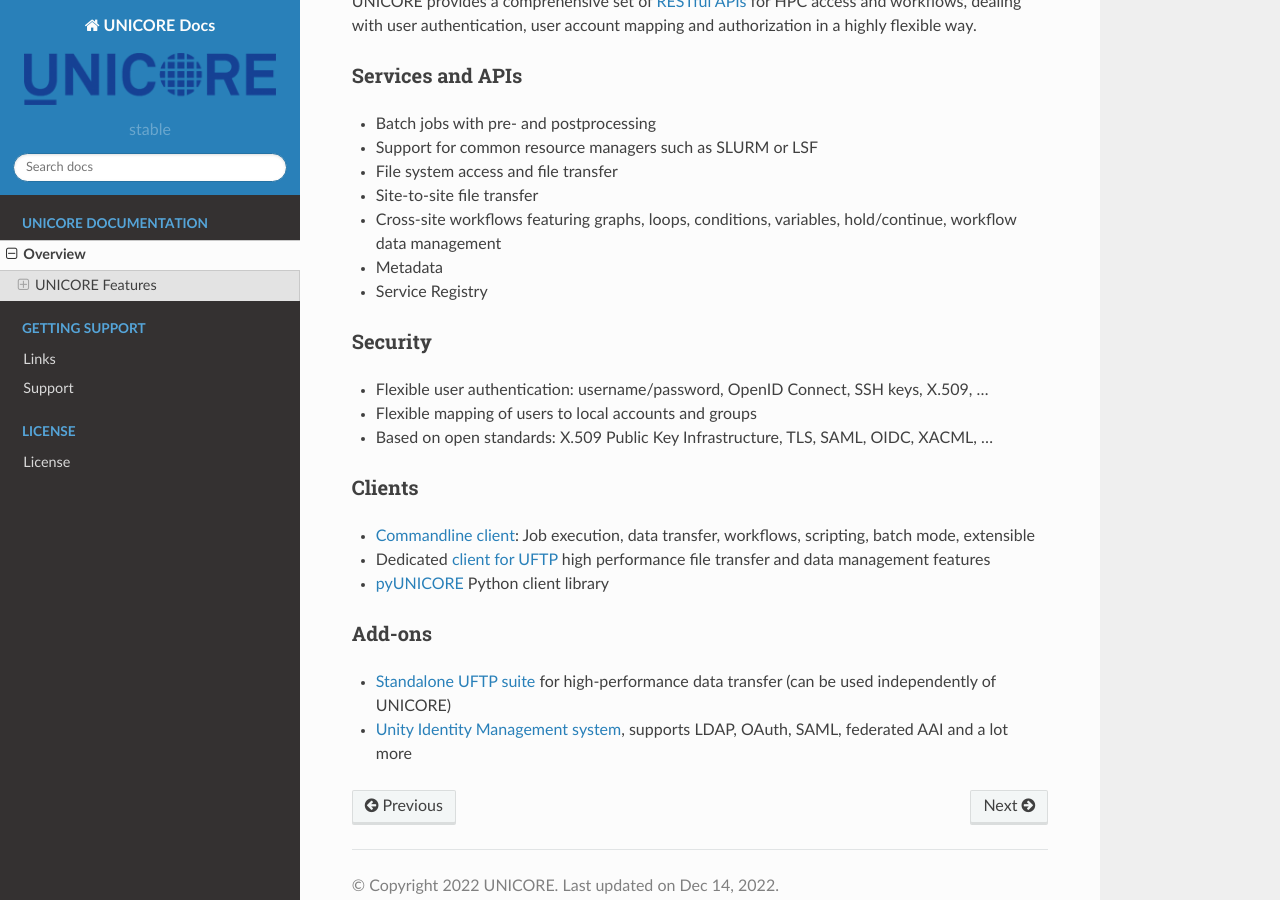
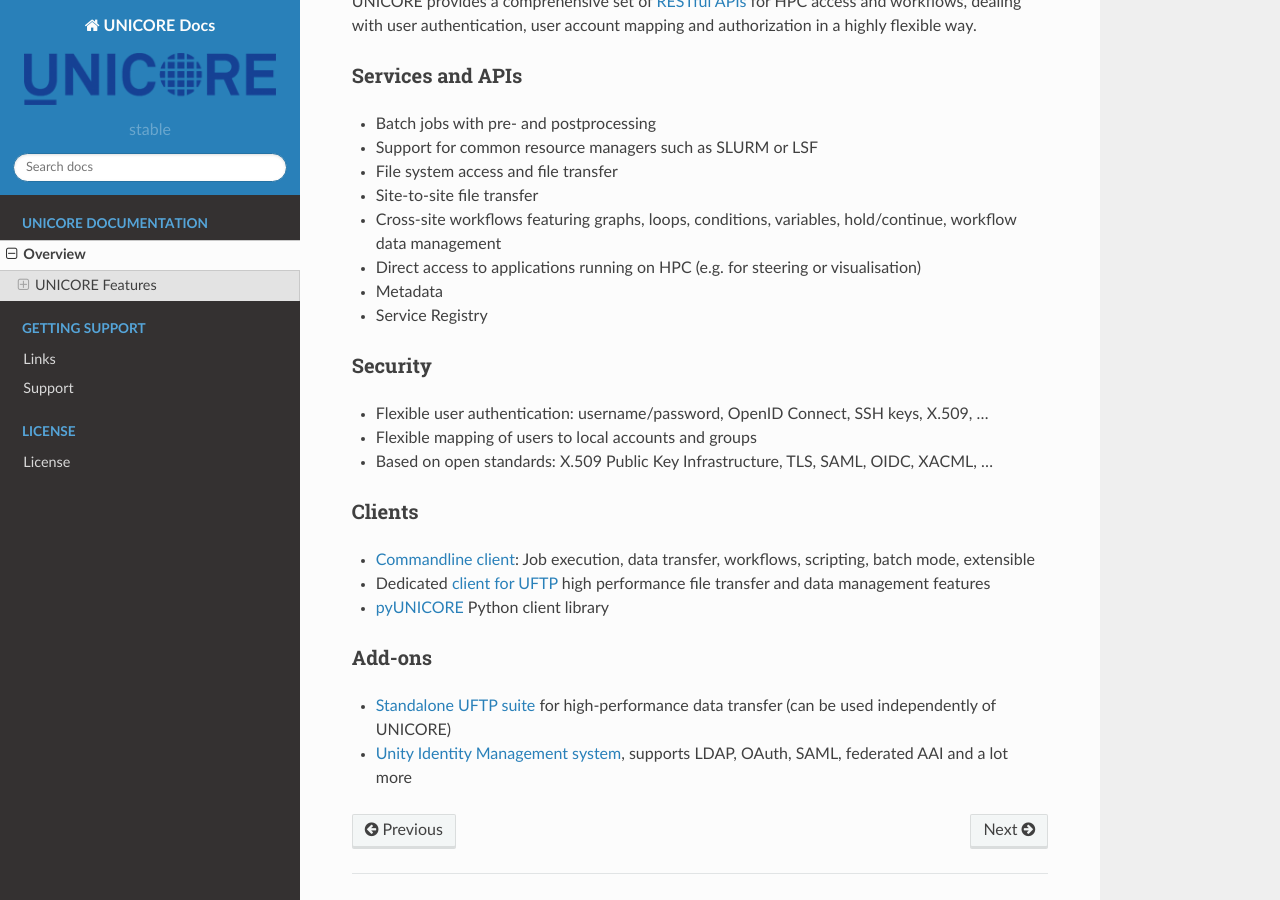
Before and after one commit to UNICORE-EU/unicore-docs, a Sphinx documentation site: the page built from source/overview.rst, in a window 1280 px wide and 900 px high, scrolled down 813 px. Built offline with Sphinx 7.4.7 and the Read the Docs theme 2.0.0, drawn with Linux system fonts in a browser that asks for light colours.

Commit message:
fix typos and improve the text

```diff
--- a/source/overview.rst
+++ b/source/overview.rst
@@ -33,6 +33,7 @@
 - Site-to-site file transfer
 - Cross-site workflows featuring graphs, loops, conditions, variables, hold/continue, workflow
   data management
+- Direct access to applications running on HPC (e.g. for steering or visualisation)
 - Metadata
 - Service Registry
 
```
Also changed, not shown: 1 other file.
